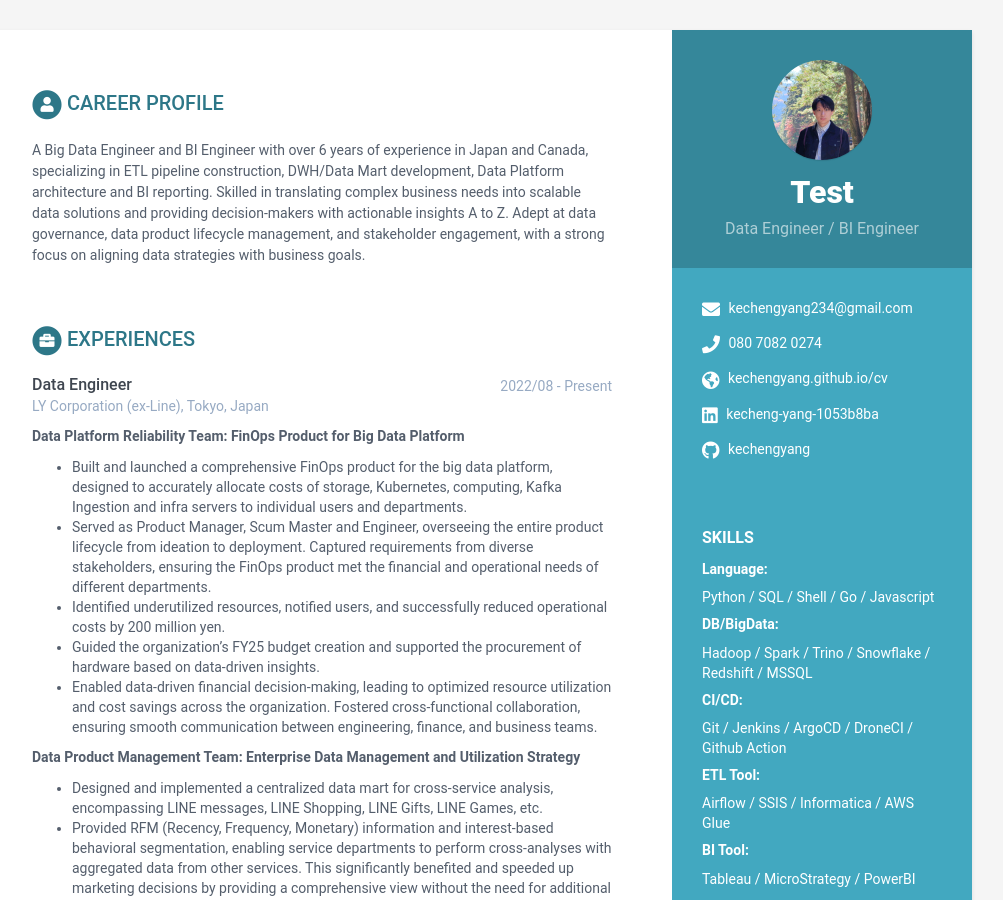
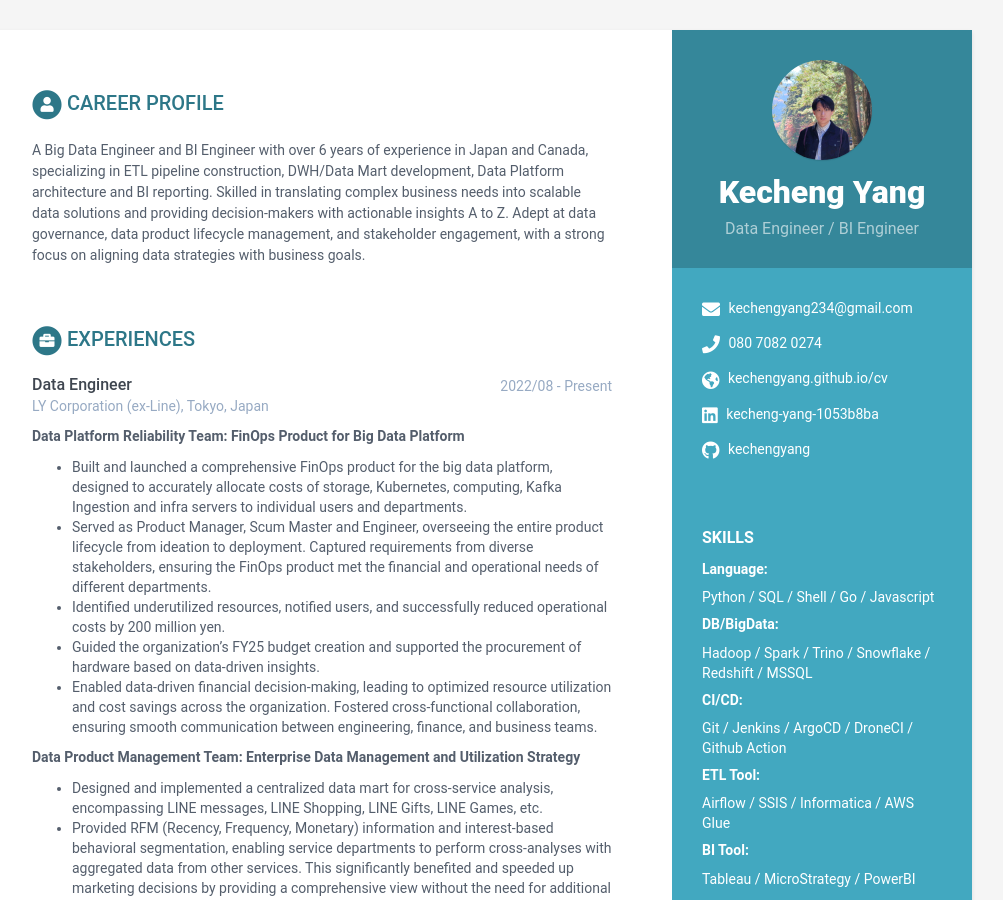
Before and after one commit to kechengyang/cv, a Jekyll site: the page built from index.html, in a window 1280 px wide and 900 px high. Shown: the whole window, without its empty margins (168-1171 px from the left). Built offline with Jekyll 4.4.1, drawn with Linux system fonts in a browser that asks for light colours.

Commit message:
Update data.yml

```diff
--- a/_data/data.yml
+++ b/_data/data.yml
@@ -8,7 +8,7 @@ sidebar:
   education: True # set to False if you want education in main section instead of in sidebar
 
   # Profile information
-  name: Test
+  name: Kecheng Yang
   tagline: Data Engineer / BI Engineer
   avatar: photo.jpg #place a 100x100 picture inside /assets/images/ folder and provide the name of the file below
 
```
